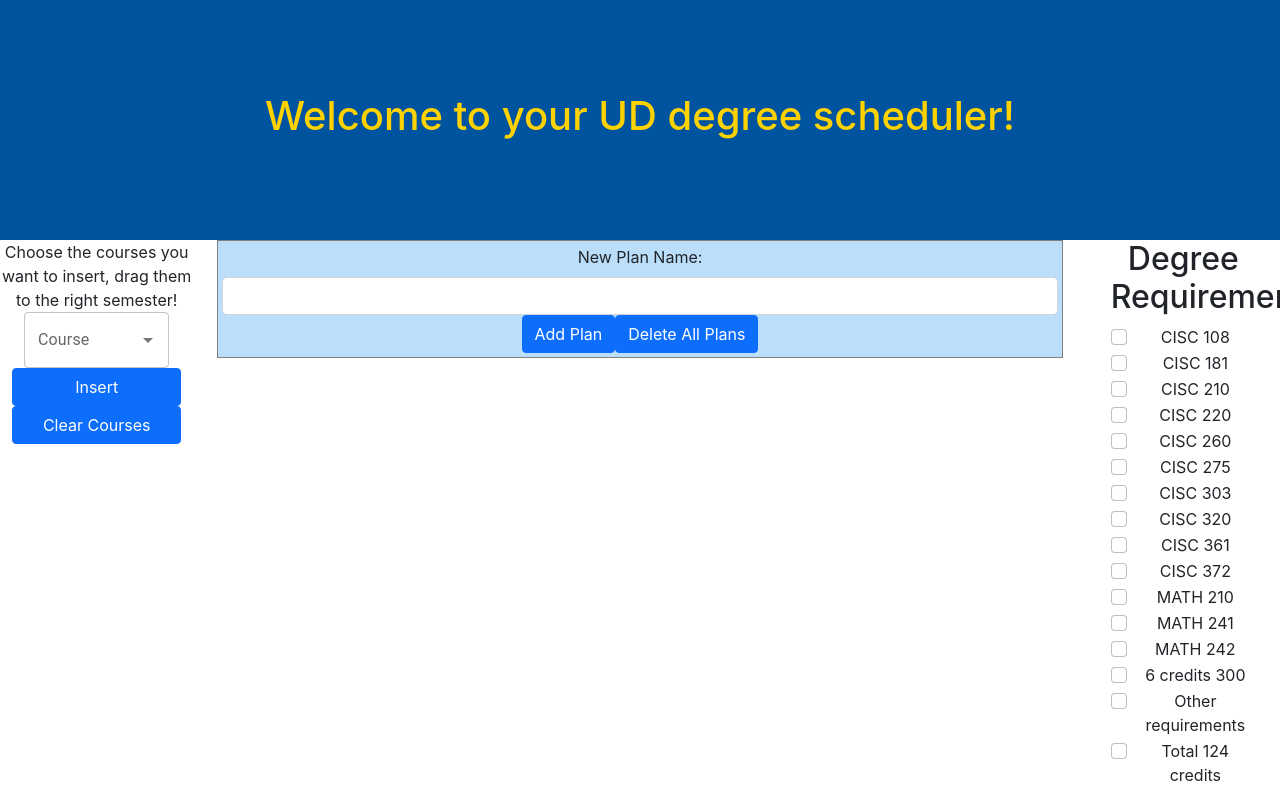
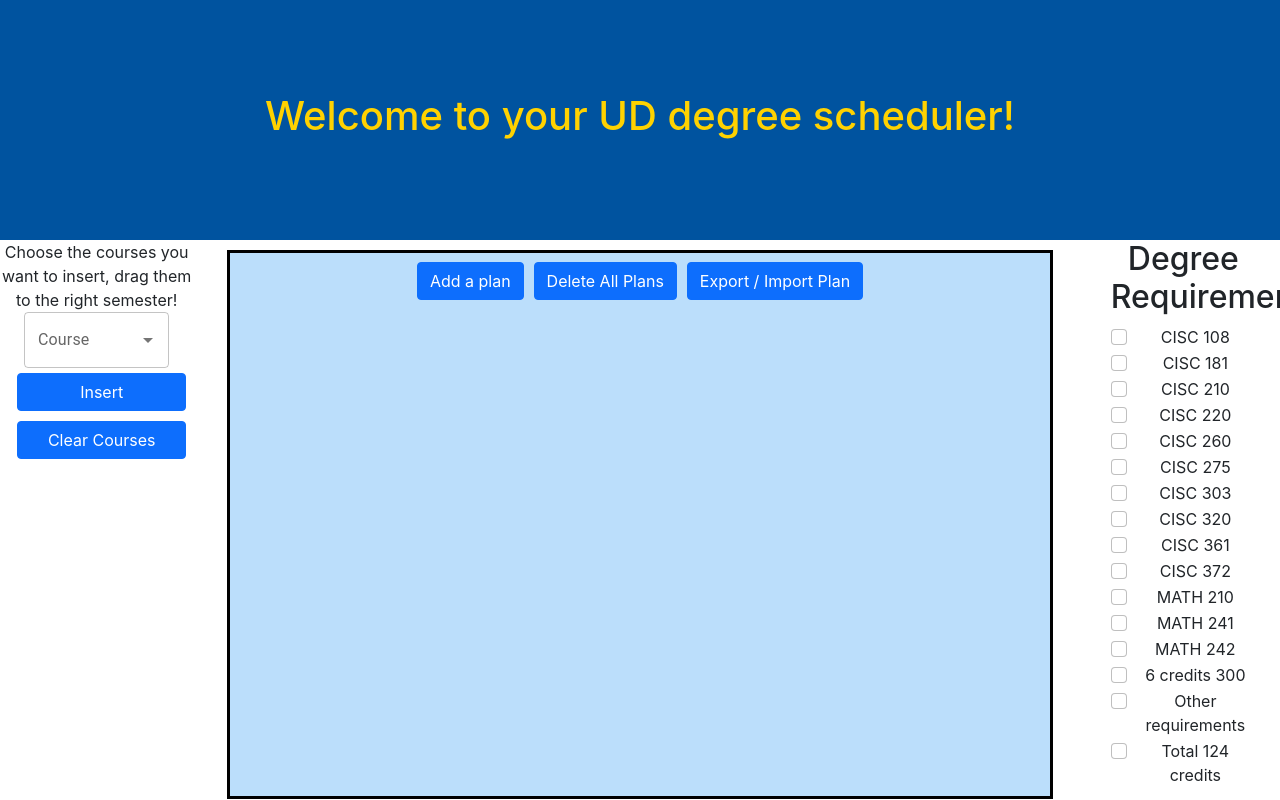
Before and after one commit to UD-CISC275-S22/cis-scheduler-team-5, a React (Create React App) app: page / in a window 1280 px wide. Shown: the top 800 px of the page. Built offline with nearby package versions, Linux system fonts and the light colour scheme.

Commit message:
mtejedor style and plan buttons

```diff
--- a/src/App.css
+++ b/src/App.css
@@ -56,3 +56,7 @@
     cursor: pointer;
     display: inline-block;
 }
+
+.btn {
+    margin: 5px 5px;
+}
--- a/src/components/CourseEdit.tsx
+++ b/src/components/CourseEdit.tsx
@@ -26,19 +26,20 @@
 
     const handleSave = ({ name, value /*previousValue*/ }: save) => {
         const newEdit: Course = course;
-        if (name !== course.name) {
+        console.log(name);
+        if (name === "name") {
             newEdit.name = value;
-        } else if (name !== course.descr) {
+        } else if (name === "descr") {
             newEdit.descr = value;
-        } else if (name !== course.credits) {
+        } else if (name === "credits") {
             newEdit.credits = value;
-        } else if (name !== course.preReq) {
+        } else if (name === "prereq") {
             newEdit.preReq = value;
-        } else if (name !== course.restrict) {
+        } else if (name === "restr") {
             newEdit.restrict = value;
-        } else if (name !== course.breadth) {
+        } else if (name === "breath") {
             newEdit.breadth = value;
-        } else if (name !== course.typ) {
+        } else if (name === "typ") {
             newEdit.typ = value;
         }
     };
@@ -58,6 +59,7 @@
                         {course.code}
                         <br></br>
                         <EditText
+                            name="name"
                             style={{ width: "100%" }}
                             defaultValue={course.name}
                             onSave={handleSave}
@@ -70,6 +72,7 @@
                             <Col md="3">Course Description:</Col>
                             <Col>
                                 <EditTextarea
+                                    name="descr"
                                     defaultValue={course.descr}
                                     rows={10}
                                     style={{ width: "100%" }}
@@ -81,6 +84,7 @@
                             <Col md="3">Course Credits:</Col>
                             <Col>
                                 <EditText
+                                    name="credits"
                                     style={{ width: "15%" }}
                                     defaultValue={course.credits}
                                     onSave={handleSave}
@@ -91,6 +95,7 @@
                             <Col md="3">Course PreRequisites:</Col>
                             <Col>
                                 <EditTextarea
+                                    name="prereq"
                                     style={{ width: "100%" }}
                                     defaultValue={course.preReq}
                                     onSave={handleSave}
@@ -101,6 +106,7 @@
                             <Col md="3">Course Restrictions:</Col>
                             <Col>
                                 <EditTextarea
+                                    name="restr"
                                     style={{ width: "100%" }}
                                     defaultValue={course.restrict}
                                     onSave={handleSave}
@@ -111,8 +117,20 @@
                             <Col md="3">Course Breath:</Col>
                             <Col>
                                 <EditTextarea
+                                    name="breath"
                                     style={{ width: "100%" }}
                                     defaultValue={course.breadth}
+                                    onSave={handleSave}
+                                ></EditTextarea>
+                            </Col>
+                        </Row>
+                        <Row>
+                            <Col md="3">Semester Offered:</Col>
+                            <Col>
+                                <EditTextarea
+                                    name="typ"
+                                    style={{ width: "100%" }}
+                                    defaultValue={course.typ}
                                     onSave={handleSave}
                                 ></EditTextarea>
                             </Col>
--- a/src/components/CreatePlan.tsx
+++ b/src/components/CreatePlan.tsx
@@ -12,9 +12,11 @@
 }): JSX.Element {
     const [plan, setPlan] = useState<string[]>([]);
     const [name, setName] = useState<string>("");
+    const [visible, setVisible] = useState<boolean>(false);
 
     function addPlan(option: string) {
         setPlan([...plan, option]);
+        flipVisibility();
     }
     function clearPlan() {
         setPlan([]);
@@ -22,20 +24,31 @@
     function updateName(event: React.ChangeEvent<HTMLInputElement>) {
         setName(event.target.value);
     }
+    function flipVisibility(): void {
+        // Set visible to be the logical opposite of its previous value
+        setVisible(!visible);
+    }
     return (
         <div
             style={{
-                border: "1px solid gray",
+                border: "3px solid black",
                 padding: "4px",
-                backgroundColor: "#bbdefb"
+                backgroundColor: "#bbdefb",
+                height: "100%",
+                margin: "10px"
             }}
         >
-            <Form.Group controlId="dorPlanName">
-                <Form.Label>New Plan Name:</Form.Label>
-                <Form.Control value={name} onChange={updateName} />
-            </Form.Group>
-            <Button onClick={() => addPlan(name)}>Add Plan</Button>
+            <Button onClick={flipVisibility}>Add a plan</Button>
             <Button onClick={clearPlan}>Delete All Plans</Button>
+            {visible && (
+                <>
+                    <Form.Group controlId="dorPlanName">
+                        <Form.Label>New Plan Name:</Form.Label>
+                        <Form.Control value={name} onChange={updateName} />
+                    </Form.Group>
+                    <Button onClick={() => addPlan(name)}>Confirm</Button>
+                </>
+            )}
             {plan.map((onePlan: string) => (
                 <div key={onePlan} style={{ marginBottom: "40px" }}>
                     <Container>
@@ -50,6 +63,7 @@
                     </Container>
                 </div>
             ))}
+            <Button>Export / Import Plan</Button>
         </div>
     );
 }
--- a/src/components/Years.tsx
+++ b/src/components/Years.tsx
@@ -9,15 +9,21 @@
 }): JSX.Element {
     const [year, setYear] = useState<string[]>([]);
     const [name, setName] = useState<string>("");
+    const [visible, setVisible] = useState<boolean>(false);
 
     function addYear(option: string) {
         setYear([...year, option]);
+        flipVisibility();
     }
     function clearYears() {
         setYear([]);
     }
     function updateName(event: React.ChangeEvent<HTMLInputElement>) {
         setName(event.target.value);
+    }
+    function flipVisibility(): void {
+        // Set visible to be the logical opposite of its previous value
+        setVisible(!visible);
     }
     return (
         <div
@@ -27,12 +33,17 @@
                 backgroundColor: "#dcedc8"
             }}
         >
-            <Form.Group controlId="forYearName">
-                <Form.Label>New Year Name:</Form.Label>
-                <Form.Control value={name} onChange={updateName} />
-            </Form.Group>
-            <Button onClick={() => addYear(name)}>Add Year</Button>
+            <Button onClick={flipVisibility}>Add a Year</Button>
             <Button onClick={clearYears}>Delete All Years</Button>
+            {visible && (
+                <>
+                    <Form.Group controlId="forYearName">
+                        <Form.Label>New Year Name:</Form.Label>
+                        <Form.Control value={name} onChange={updateName} />
+                    </Form.Group>
+                    <Button onClick={() => addYear(name)}>Confirm</Button>
+                </>
+            )}
             {year.map((oneYear: string) => (
                 <div key={oneYear} style={{ marginBottom: "4px" }}>
                     <Container>
```
